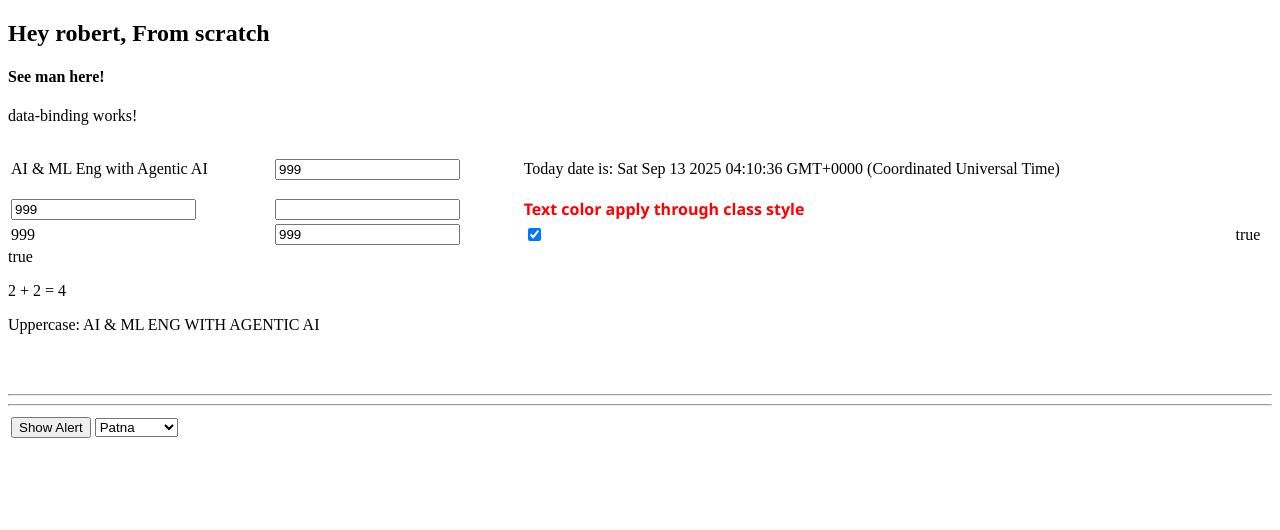
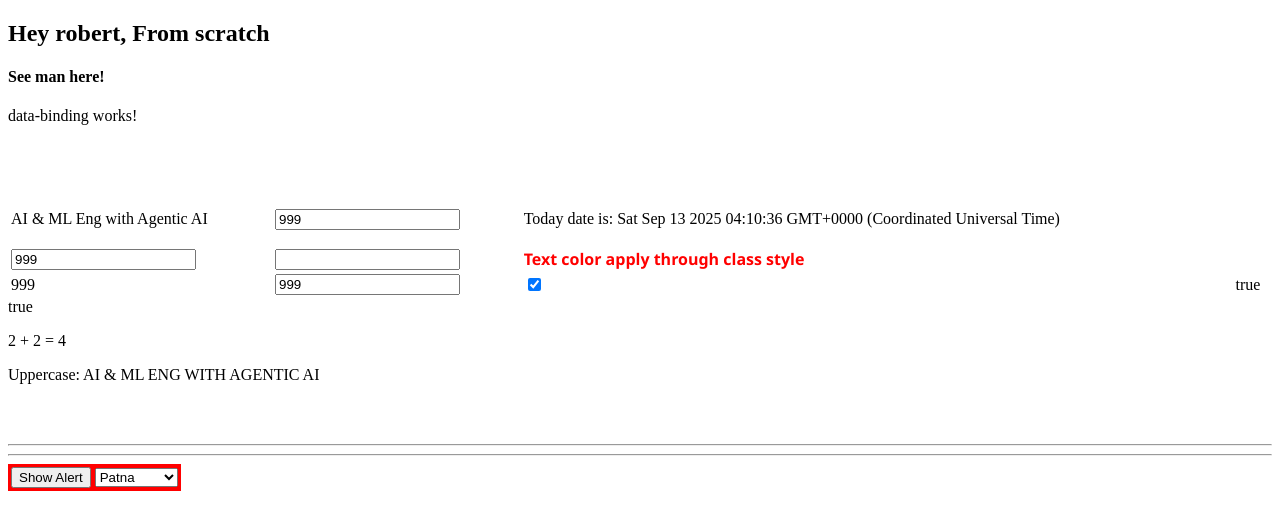
Before and after one commit to meAltf/learn_Angular, an Angular app in the folder Angular/my-first-app/: page / in a window 1280 px wide. Shown: the top 530 px of the page. Built offline with nearby package versions, Linux system fonts and the light colour scheme.

Commit message:
event binding demo

```diff
--- a/Angular/my-first-app/src/app/components/data-binding/data-binding.html
+++ b/Angular/my-first-app/src/app/components/data-binding/data-binding.html
@@ -1,4 +1,6 @@
 <p>data-binding works!</p>
+
+<div (scroll)="onWindowSizeChange()" style="height: 50px;overflow: scroll;"></div>
 
 <table style="width: 100%;">
     <tbody>
@@ -54,7 +56,7 @@
 <hr>
 <hr>
 
-<table>
+<table style="background-color: red;" (mouseenter)="onMouseEnter()">
     <tbody>
         <tr>
             <td>
--- a/Angular/my-first-app/src/app/components/data-binding/data-binding.ts
+++ b/Angular/my-first-app/src/app/components/data-binding/data-binding.ts
@@ -41,4 +41,12 @@ export class DataBinding implements OnInit {
     alert('Your city has been changed!');
   }
 
+  onWindowSizeChange(){
+    console.log("check event at scroll");
+  }
+
+  onMouseEnter(){
+    console.log('on mouse Enter event');
+  }
+
 }
```
